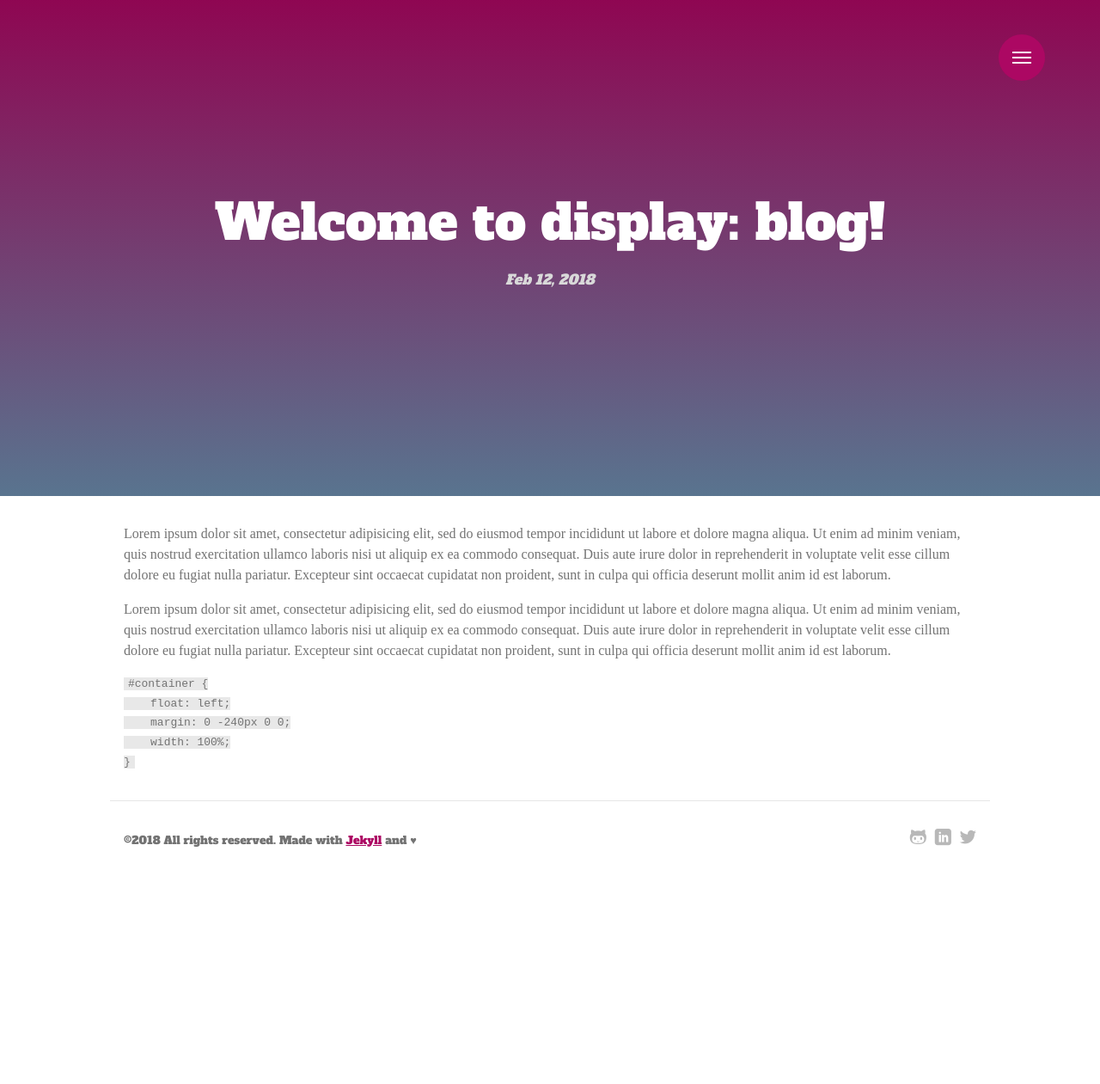
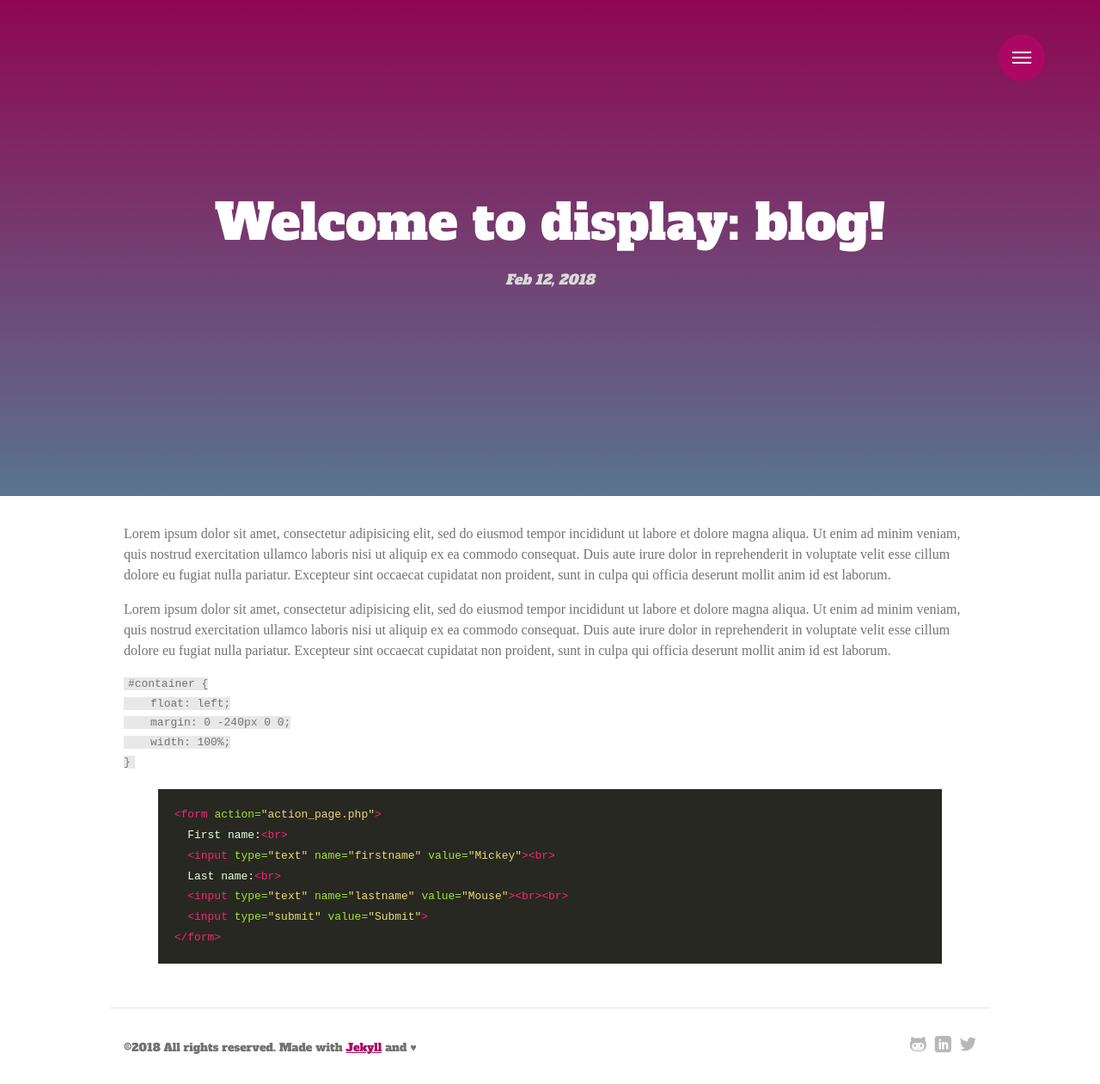
Before and after one commit to bpcoxjr/blog, a Jekyll site: the page built from _posts/2015-05-25-welcome-to-jekyll.markdown, in a window 1280 px wide. Shown: the whole page at 86% size. Built offline with Jekyll 4.4.1, drawn with Linux system fonts in a browser that asks for light colours; some web fonts are replaced.

Commit message:
testing html highlighting

```diff
--- a/_posts/2015-05-25-welcome-to-jekyll.markdown
+++ b/_posts/2015-05-25-welcome-to-jekyll.markdown
@@ -15,3 +15,13 @@ Lorem ipsum dolor sit amet, consectetur adipisicing elit, sed do eiusmod tempor
     width: 100%;
 }
 </code></pre>
+
+{% highlight html %}
+<form action="action_page.php">
+  First name:<br>
+  <input type="text" name="firstname" value="Mickey"><br>
+  Last name:<br>
+  <input type="text" name="lastname" value="Mouse"><br><br>
+  <input type="submit" value="Submit">
+</form>
+{% endhighlight %}
```
